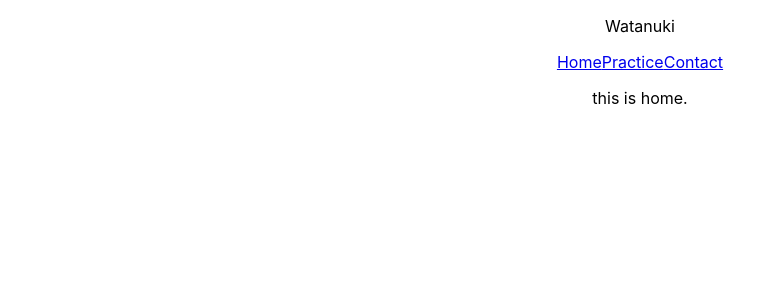
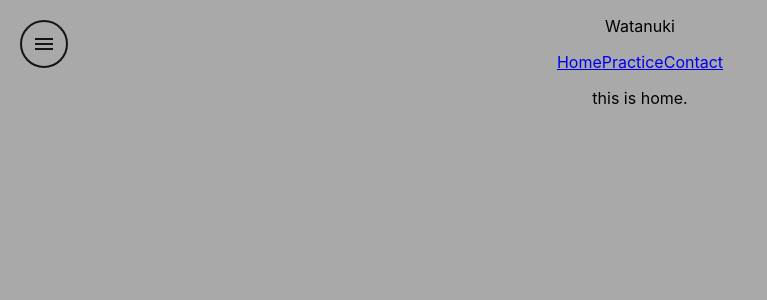
Before and after one commit to watawata14341/React-Pages, a React (Create React App) app: page / in a window 1280 px wide. Shown: the top 300 px of the page, without its empty margins (0-767 px from the left). Built offline with nearby package versions, Linux system fonts and the light colour scheme.

Commit message:
add humberger

```diff
--- a/public/index.html
+++ b/public/index.html
@@ -1,7 +1,12 @@
 <!DOCTYPE html>
-<html lang="en">
-  <head>
+<html lang="JA">
+  <head prefix="og: http://ogp.me/ns# fb: http://ogp.me/ns/fb# website: http://ogp.me/ns/website#">
     <meta charset="utf-8" />
+    <meta name="robots" content="noindex, nofollow" />
+    <meta property="og:url" content="watawata14341.github.io" />
+    <meta property="og:title" content="Watanuki website" />
+    <meta property="og:type" content="website" />
+    <meta property="og:image" content="image/image-icon.jpg" />
     <link rel="icon" href="%PUBLIC_URL%/favicon.ico" />
     <meta name="viewport" content="width=device-width, initial-scale=1" />
     <meta name="theme-color" content="#000000" />
@@ -10,10 +15,6 @@
       content="Web site created using create-react-app"
     />
     <link rel="apple-touch-icon" href="%PUBLIC_URL%/logo192.png" />
-    <!--
-      manifest.json provides metadata used when your web app is installed on a
-      user's mobile device or desktop. See https://developers.google.com/web/fundamentals/web-app-manifest/
-    -->
     <link rel="manifest" href="%PUBLIC_URL%/manifest.json" />
     <!--
       Notice the use of %PUBLIC_URL% in the tags above.
@@ -24,7 +25,7 @@
       work correctly both with client-side routing and a non-root public URL.
       Learn how to configure a non-root public URL by running `npm run build`.
     -->
-    <title>React App</title>
+    <title>Watanuki Website</title>
   </head>
   <body>
     <noscript>You need to enable JavaScript to run this app.</noscript>
--- a/src/assets/App.css
+++ b/src/assets/App.css
@@ -36,3 +36,151 @@
     transform: rotate(360deg);
   }
 }
+
+.visuallyHidden {
+  position: absolute;
+  white-space: nowrap;
+  width: 1px;
+  height: 1px;
+  overflow: hidden;
+  border: 0;
+  padding: 0;
+  clip: rect(0 0 0 0);
+  clip-path: inset(50%);
+}
+
+.button {
+  display: inline-block;
+  text-decoration: none;
+  -webkit-appearance: none;
+  appearance: none;
+  background-color: transparent;
+  cursor: pointer;
+}
+
+.hamburger {
+  position: fixed;
+  top: 20px;
+  left: 20px;
+  width: 48px;
+  height: 48px;
+  margin: auto;
+  border-radius: 100%;
+  border: 2px solid rgb(20, 20, 20);
+  outline: none;
+  -webkit-transition: all .3s ease-in-out;
+  transition: all .3s ease-in-out;
+  z-index: 2;
+}
+
+.hamburger:hover{
+  box-shadow: 0 0 20px rgba(255, 255, 255, .5);
+}
+
+.hamburger_line {
+  position: absolute;
+  top: 0;
+  right: 0;
+  bottom: 0;
+  left: 0;
+  margin: auto;
+  width: 18px;
+  height: 2px;
+  background-color: rgb(20, 20, 20);
+  -webkit-transition: inherit;
+  transition: inherit;
+}
+
+.hamburger_line::before, .hamburger_line::after {
+  content: '';
+  position: absolute;
+  display: block;
+  width: 100%;
+  height: 100%;
+  background-color: inherit;
+  -webkit-transition: inherit;
+  transition: inherit;
+}
+
+.hamburger_line::before {
+  top: -5px;
+}
+
+.hamburger_line::after {
+  top: 5px;
+}
+
+.hamburger[aria-expanded="true"] {
+  border: 2px solid white;
+}
+
+.hamburger[aria-expanded="true"] .hamburger_line {
+  background-color: transparent;
+}
+
+.hamburger[aria-expanded="true"] .hamburger_line::before, .hamburger[aria-expanded="true"] .hamburger_line::after {
+  top: 0;
+  background-color: white;
+}
+
+.hamburger[aria-expanded="true"] .hamburger_line::before {
+  -webkit-transform: rotate(45deg);
+  -ms-transform: rotate(45deg);
+  transform: rotate(45deg);
+}
+
+.hamburger[aria-expanded="true"] .p-hamburger_line::after {
+  -webkit-transform: rotate(-45deg);
+  -ms-transform: rotate(-45deg);
+  transform: rotate(-45deg);
+}
+
+.drawer-out {
+  position: fixed;
+  left: 0;
+  right: 0;
+  top: 0;
+  bottom: 0;
+  width: 100%;
+  height: 100%;
+  background-color: rgb(20, 20, 20);
+  /*transform: translateX(-100%);*/
+  -webkit-transition: transform .3s ease-in-out;
+  transition: transform .3s ease-in-out;
+  z-index: 1;
+}
+
+/*.drawer-out {
+  transform: translateX(0);
+}*/
+
+.links {
+  position: fixed;
+  right: 30%;
+  left: 30%;
+  top: 25%;
+  bottom: 25%;
+  text-align: center;
+}
+
+.link {
+  display: inline-block;
+  position: relative;
+  font-family: 'Anton', sans-serif;
+  font-size: 45px;
+  font-weight: 100;
+  margin-bottom: 50px;
+  color: white;
+}
+
+.link:hover::before {
+  content: "";
+  position: fixed;
+  display: block;
+  margin-top: 32px;
+  margin-left: -25px;
+  width: 15px;
+  height: 15px;
+  background-color: white;
+  border-radius: 50%;
+}
--- a/src/assets/index.css
+++ b/src/assets/index.css
@@ -5,6 +5,7 @@ body {
     sans-serif;
   -webkit-font-smoothing: antialiased;
   -moz-osx-font-smoothing: grayscale;
+  background-color: darkgray;
 }
 
 code {
--- /dev/null
+++ b/src/components/humberger.js
@@ -0,0 +1,50 @@
+import React from 'react';
+
+class Humberger extends React.Component {
+    constructor() {
+        super();
+        this.state = {
+            isOpen: false,
+        };
+    }
+
+    handleOpen() {
+        if (this.state.isOpen){
+            this.setState({isOpen: false});
+        }
+        else {
+            this.setState({isOpen: true});
+        }
+    }
+
+    render() {
+        let drawer;
+        if (this.state.isOpen){
+            drawer = (
+                <div class="drawer-out">
+                    <div class="links">
+                        <a href="index.html" class="link">home</a>
+                        <br />
+                        <a href="practice.html" class="link">practice</a>
+                        <br />
+                        <a href="contact.html" class="link">contact</a>
+                        <br />
+                    </div>
+                </div>
+            );
+        }
+        return(
+            <div id="buger-menu">
+                <button type="button" id="buttonHamburger" class="button hamburger" onClick={() => {this.handleOpen()}}>
+                    <span class="hamburger_line">
+                         {/*<span class="visuallyHidden">
+                         </span>*/}
+                    </span>
+                </button>
+                { drawer }
+            </div>
+        );
+    }
+}
+
+export default Humberger;
--- a/src/containers/home.js
+++ b/src/containers/home.js
@@ -1,10 +1,12 @@
 import React from 'react';
 import Header from '../components/header';
+import Humberger from '../components/humberger';
 
 class Home extends React.Component {
     render() {
         return(
             <div>
+                <Humberger />
                 <Header />
                 <p>this is home.</p>
             </div>
```
